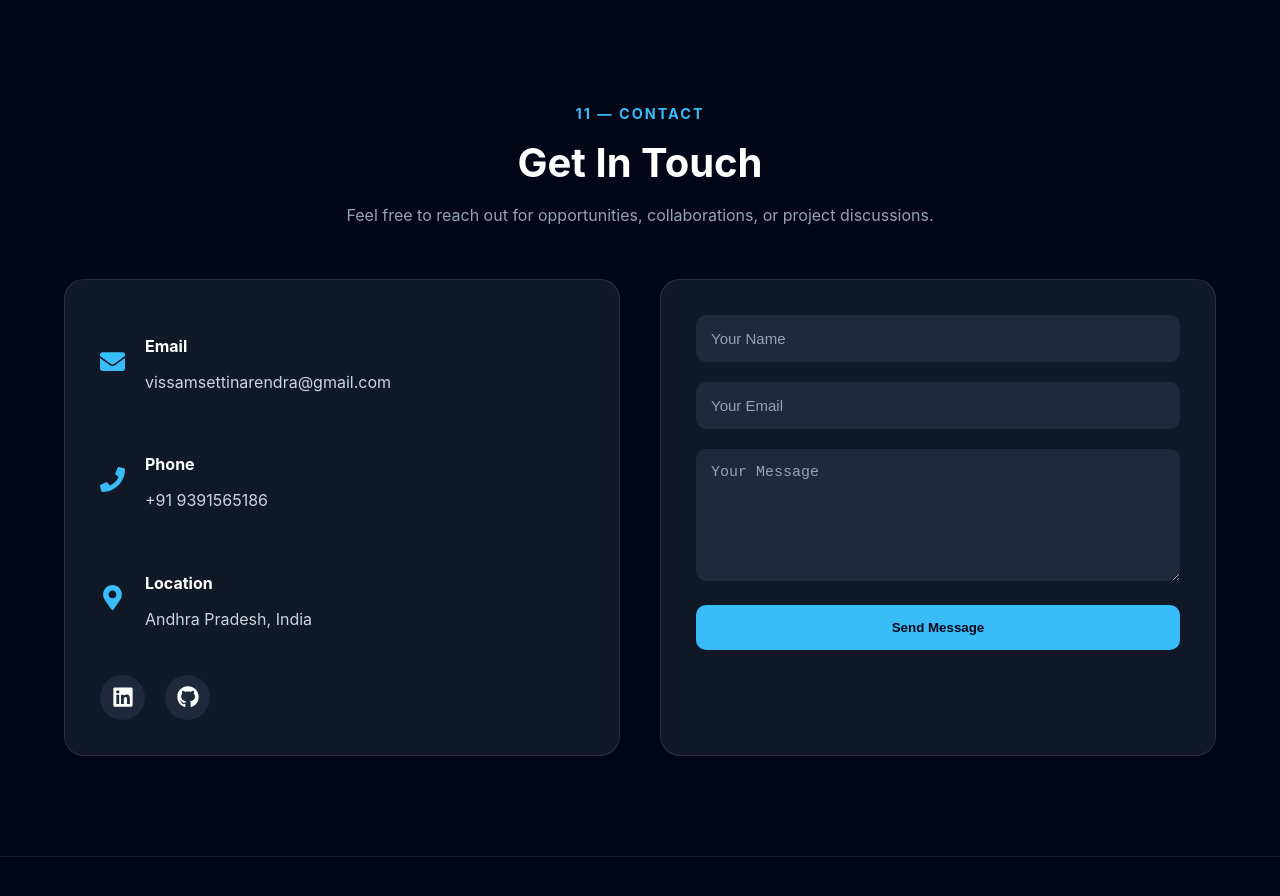
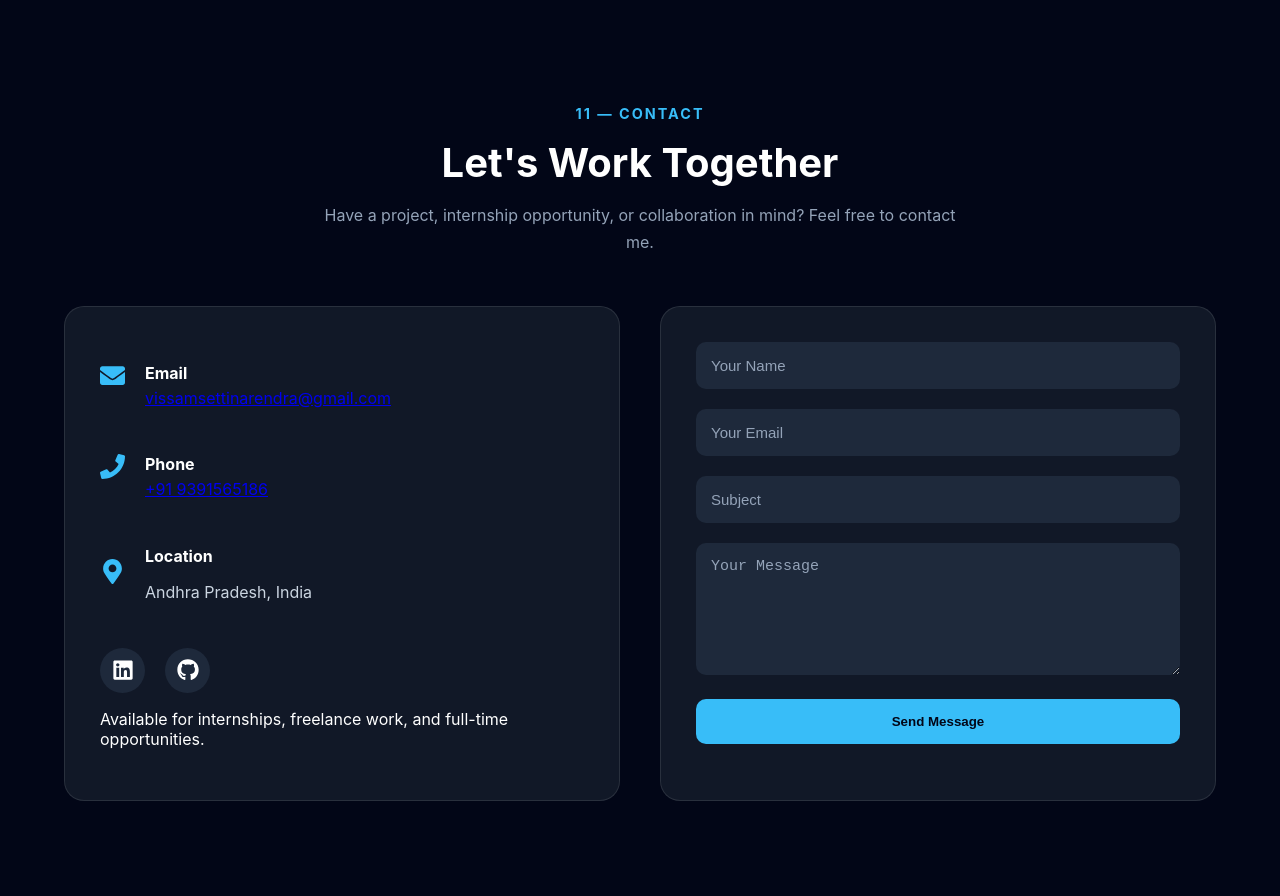
Before and after one commit to vissamsettinarendra-hub/portfolio, a React (Vite) app: page / in a window 1280 px wide. Shown: the part 8020-8916 px from the top of the page. Built offline with nearby package versions, Linux system fonts and the light colour scheme.

Commit message:
prepare for deployment

```diff
--- a/src/components/Contact/Contact.jsx
+++ b/src/components/Contact/Contact.jsx
@@ -47,46 +47,76 @@ function Contact() {
   return (
     <section className="contact section" id="contact">
       <div className="container">
+
         <div className="section-head">
-          <span className="eyebrow">11 — Contact</span>
 
-          <h2>Get In Touch</h2>
+          <span className="eyebrow">
+            11 — Contact
+          </span>
+
+          <h2>Let's Work Together</h2>
 
           <p>
-            Feel free to reach out for opportunities,
-            collaborations, or project discussions.
+            Have a project, internship opportunity, or collaboration in mind?
+            Feel free to contact me.
           </p>
+
         </div>
 
         <div className="contact-wrapper">
 
+          {/* LEFT */}
+
           <div className="contact-info">
 
             <div className="contact-item">
-              <FaEnvelope />
+
+              <FaEnvelope className="contact-icon" />
+
               <div>
+
                 <h4>Email</h4>
-                <p>vissamsettinarendra@gmail.com</p>
+
+                <a href="mailto:vissamsettinarendra@gmail.com">
+                  vissamsettinarendra@gmail.com
+                </a>
+
               </div>
+
             </div>
 
             <div className="contact-item">
-              <FaPhone />
+
+              <FaPhone className="contact-icon" />
+
               <div>
+
                 <h4>Phone</h4>
-                <p>+91 9391565186</p>
+
+                <a href="tel:+919391565186">
+                  +91 9391565186
+                </a>
+
               </div>
+
             </div>
 
             <div className="contact-item">
-              <FaMapMarkerAlt />
+
+              <FaMapMarkerAlt className="contact-icon" />
+
               <div>
+
                 <h4>Location</h4>
+
                 <p>Andhra Pradesh, India</p>
+
               </div>
+
             </div>
 
             <div className="social-links">
+
               <a
                 href="https://www.linkedin.com/in/visssamsettinarendra"
                 target="_blank"
@@ -102,9 +132,17 @@ function Contact() {
               >
                 <FaGithub />
               </a>
+
             </div>
 
+            <p className="contact-note">
+              Available for internships, freelance work,
+              and full-time opportunities.
+            </p>
+
           </div>
+
+          {/* RIGHT */}
 
           <form
             ref={form}
@@ -126,6 +164,13 @@ function Contact() {
               required
             />
 
+            <input
+              type="text"
+              name="subject"
+              placeholder="Subject"
+              required
+            />
+
             <textarea
               name="message"
               rows="6"
@@ -135,6 +180,7 @@ function Contact() {
 
             <button
               type="submit"
+              className="btn btn-primary"
               disabled={loading}
             >
               {loading ? "Sending..." : "Send Message"}
@@ -143,6 +189,7 @@ function Contact() {
           </form>
 
         </div>
+
       </div>
     </section>
   );
```
